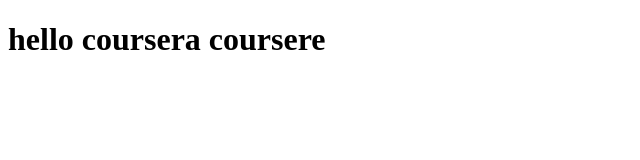
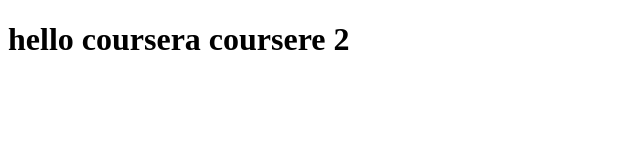
Before and after one commit to castro6779/castrotest, a plain HTML site: page index.html in a window 1280 px wide. Shown: the full height of the page, 0-640 px from the left. Drawn offline with Linux system fonts and the light colour scheme.

Commit message:
test 34453

```diff
--- a/index.html
+++ b/index.html
@@ -4,7 +4,7 @@
 	<title>hello asd</title>
 </head>
 <body>
-<h1>hello coursera coursere
+<h1>hello coursera coursere 2
 
 </h1>
 </body>
```
